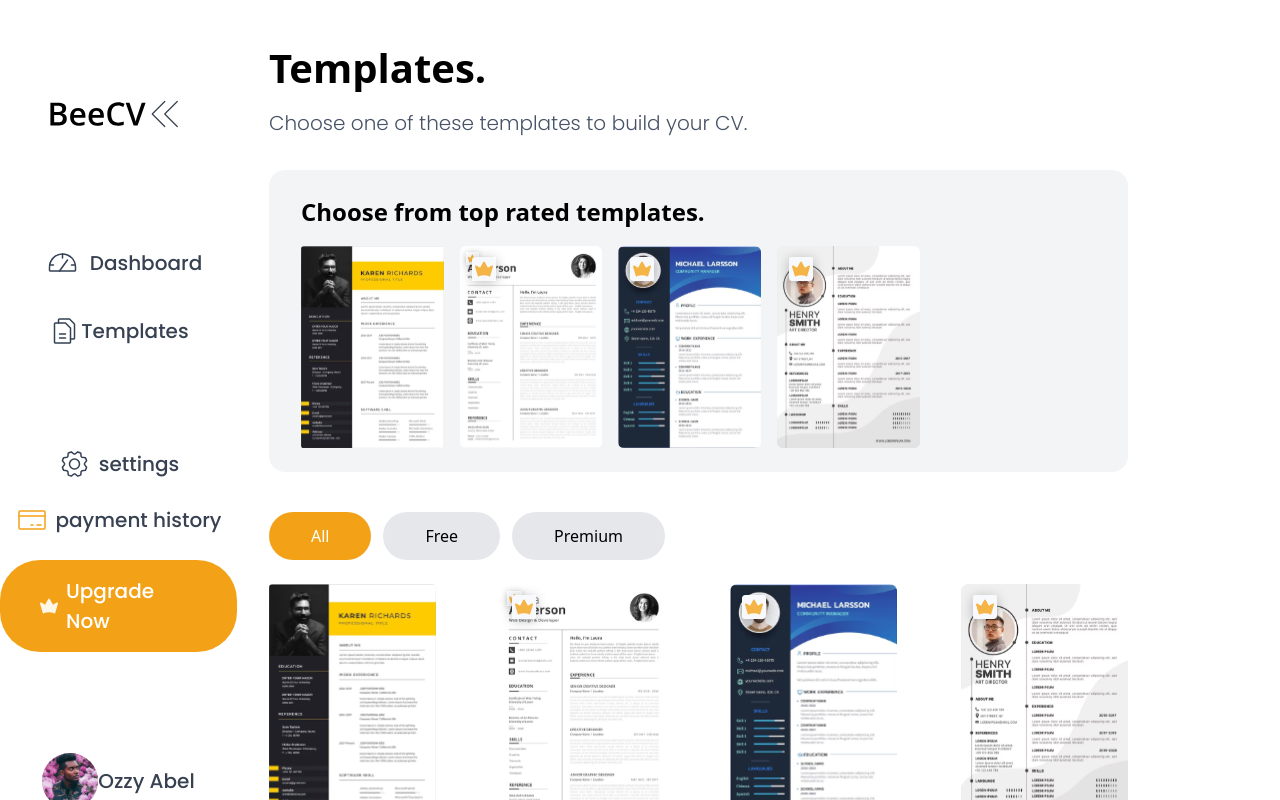
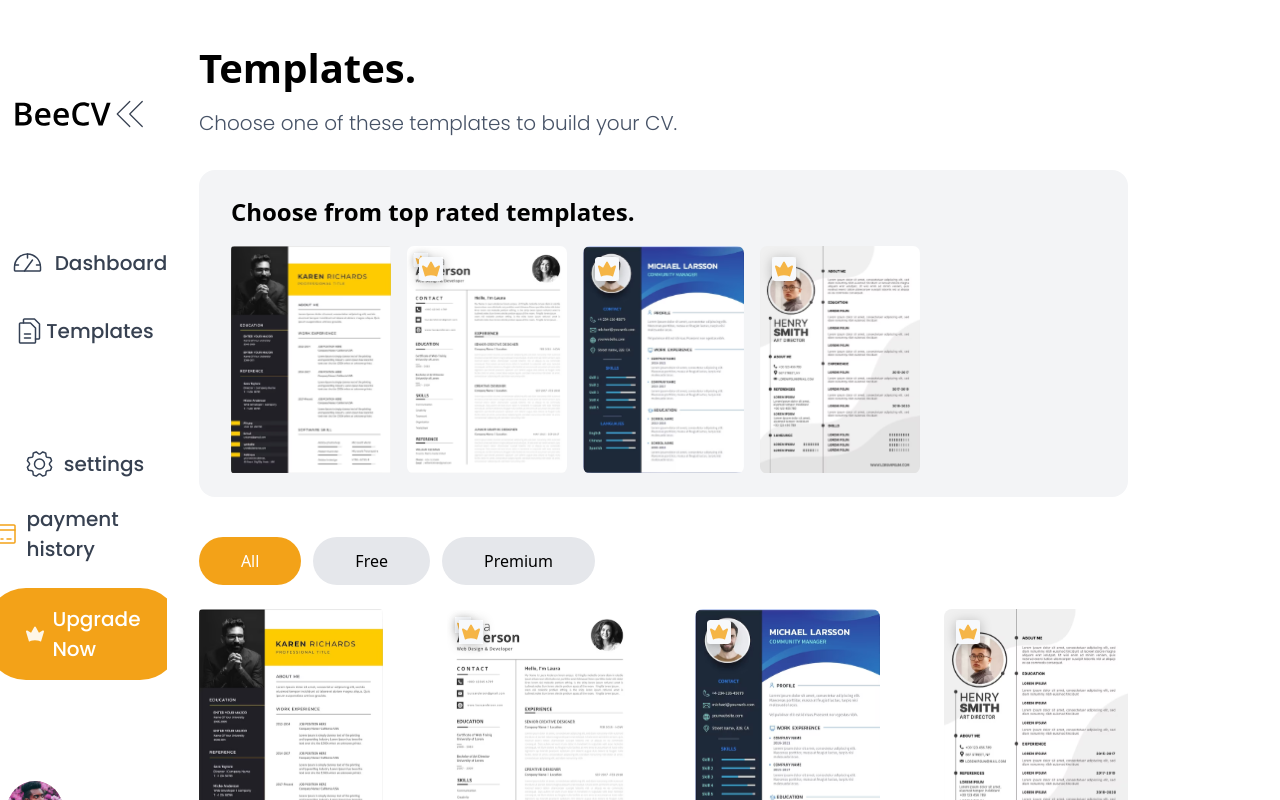
Before and after one commit to Lycan-Xx/test-4, a React (Vite) app: page /templates in a window 1280 px wide. Shown: the top 800 px of the page. Built offline with nearby package versions, Linux system fonts and the light colour scheme.

Commit message:
sidebar animation

```diff
--- a/src/components/CreateCV/CreateCVNav.jsx
+++ b/src/components/CreateCV/CreateCVNav.jsx
@@ -42,7 +42,7 @@ const CreateCVNav = () => {
      return (
       <Link to={link} key={id}>
        <p
-        className={`flex whitespace-nowrap rounded-[26px] border-[1px] border-gray-300 justify-center items-center py-[10px] px-[30.5px] text-base text-gray-700 font-medium ${
+        className={`flex whitespace-nowrap rounded-[26px] border-[1px] border-gray-300 justify-center items-center py-[8px] px-[25px] text-base text-gray-700 font-medium ${
          isActive ? "bg-[#fbe2b7]" : "bg-gray-100"
         }`}
        >
--- a/src/components/Layout/SideNav.jsx
+++ b/src/components/Layout/SideNav.jsx
@@ -16,9 +16,9 @@ const SideNav = () => {
 
  return (
   <aside
-   className={`${
-    isSidebarOpen ? "sidebar show-sidebar w-[30vw]" : "sidebar"
-   } h-[100vh] flex flex-col justify-between items-center pt-[5%] font-poppins text-[20px] font-medium text-gray-700 gap-[101px] mt-0`}
+   className={` sidebar ${
+    isSidebarOpen ? "sidebar-open" : "sidebar-closed"
+   } h-[100vh] flex flex-col justify-between items-center pt-[5%] font-poppins text-[20px] font-medium text-gray-700 gap-[101px] mt-0 transition-all duration-300 ease-in-out`}
   >
    <div className="">
     <button
--- a/src/index.css
+++ b/src/index.css
@@ -15,6 +15,23 @@
   padding-left: 10%;
   padding-right: 10%; */
  }
+
+ .sidebar {
+  transition: width 0.3s ease, opacity 0.3s ease;
+  overflow: hidden;
+ }
+
+ .sidebar-closed {
+  width: 120px;
+  opacity: 0.5s;
+ }
+
+ .sidebar-open {
+  width: 250px;
+opacity: 1;
+}
+
+
 
  bg-activeLink {
   border: 1px solid #f3a218;
```
